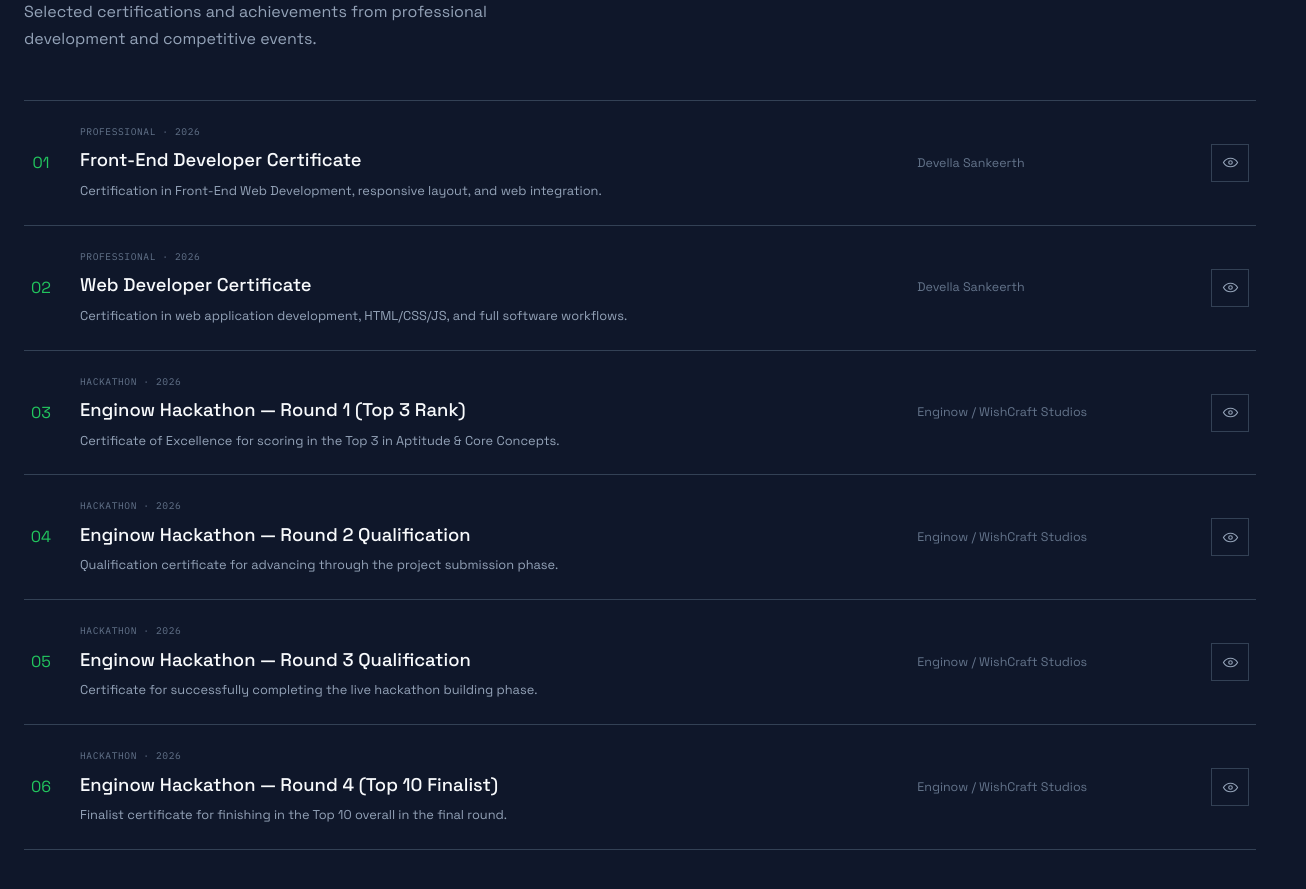
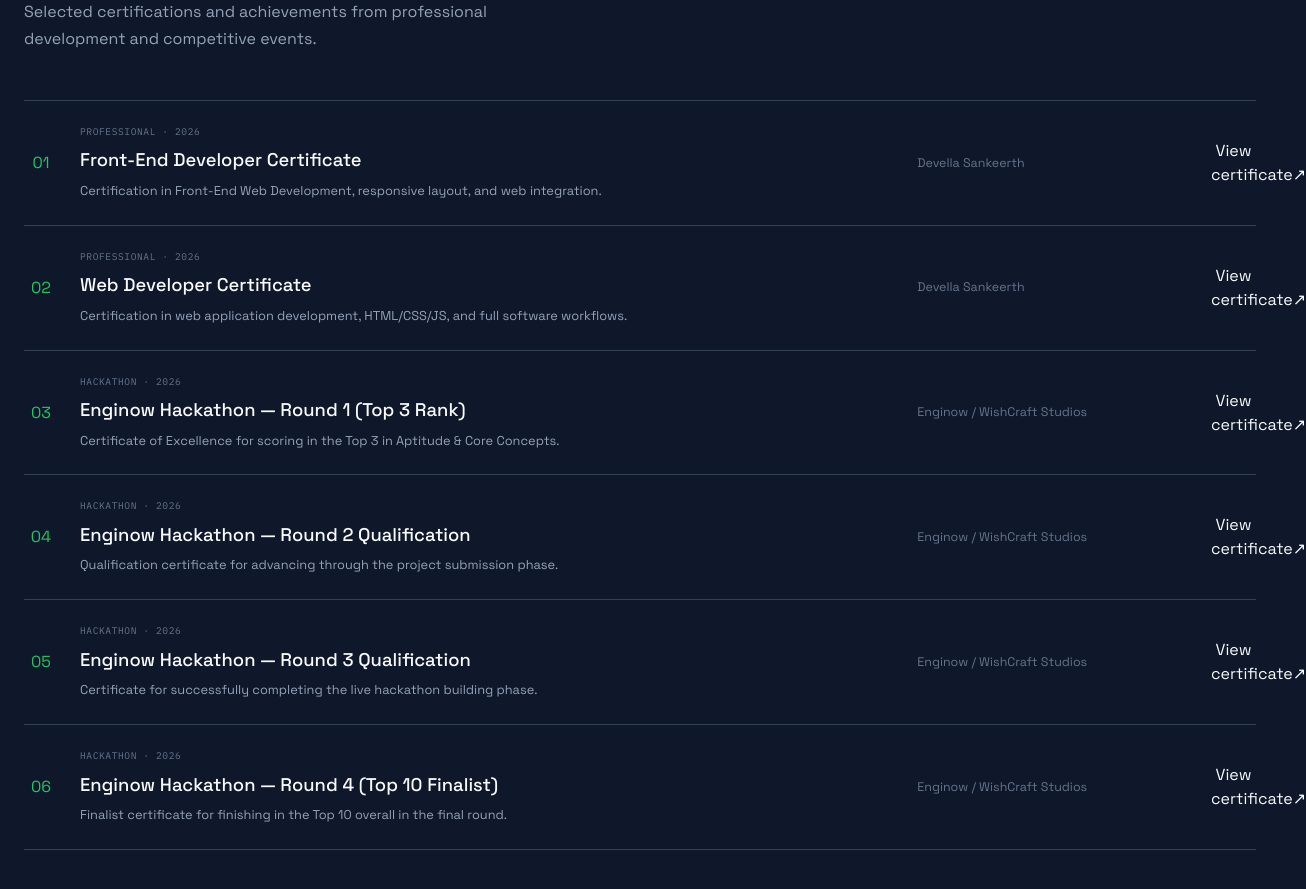
Before and after one commit to Penguin-boss/Sankeerth-Portfolio, a Next.js app: page / in a window 1280 px wide. Shown: the part 6760-7649 px from the top of the page, 1306 px wide, since content can reach past the window. Built offline with nearby package versions, Linux system fonts and the light colour scheme.

Commit message:
Update Certificates.tsx

```diff
--- a/src/components/Certificates.tsx
+++ b/src/components/Certificates.tsx
@@ -100,27 +100,15 @@ export default function Certificates() {
 
           <button
   type="button"
-                className="certificate-row__link"
-                aria-label={`Preview ${certificate.title}`}
+  className="certificate-row__view"
   onClick={() => {
     setSelectedCertificate(certificate);
   }}
 >
-                <svg
-                  width="17"
-                  height="17"
-                  viewBox="0 0 24 24"
-                  fill="none"
-                  stroke="currentColor"
-                  strokeWidth="1.6"
-                  strokeLinecap="round"
-                  strokeLinejoin="round"
-                  aria-hidden="true"
-                >
-                  <path d="M2 12s3.5-6 10-6 10 6 10 6-3.5 6-10 6S2 12 2 12Z" />
-                  <circle cx="12" cy="12" r="2.5" />
-                </svg>
+  View certificate
+  <span aria-hidden="true">↗</span>
 </button>
+
             </article>
           ))}
         </div>
```
Lines whose indentation alone changed are shown as unchanged.
